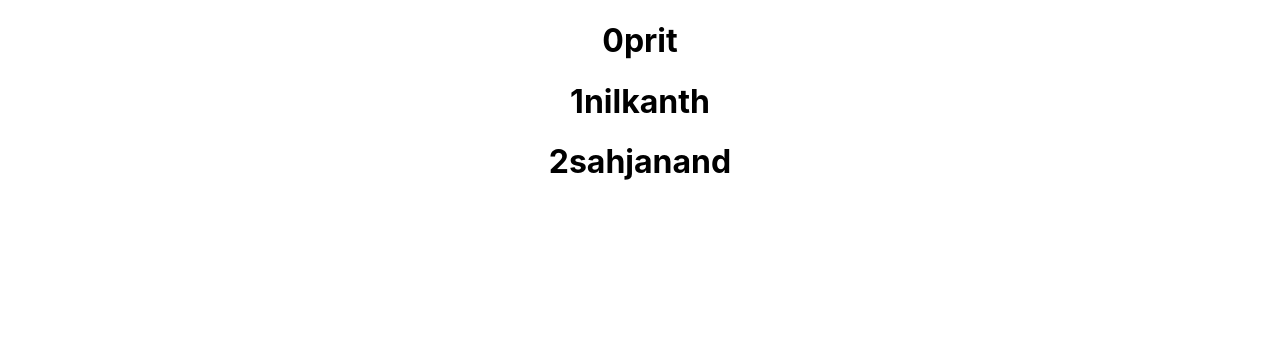
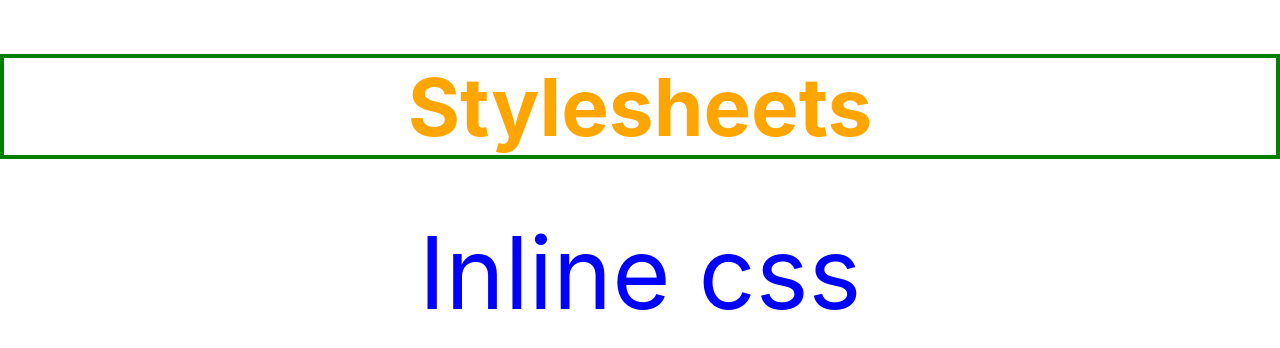
Before and after one commit to pritsakhvala/ReactJS-Course, a React (Create React App) app: page / in a window 1280 px wide. Shown: the top 348 px of the page. Built offline with nearby package versions, Linux system fonts and the light colour scheme.

Commit message:
css using stylesheet and inline css using object

```diff
--- a/src/App.js
+++ b/src/App.js
@@ -11,6 +11,8 @@ import Eventbind from "./Components/Eventbind";
 import ParentComponent from "./Components/ParentComponent";
 import ConditionalRender from "./Components/ConditionalRender";
 import NameList from "./Components/NameList";
+import StyleSheets from "./Components/StyleSheets";
+import InlineCss from "./Components/InlineCss";
 function App() {
   return (
     <div className="App">
@@ -26,7 +28,9 @@ function App() {
       <Eventbind />
       <ParentComponent />
       <ConditionalRender /> */}
-      <NameList />
+      {/* <NameList /> */}
+      <StyleSheets primary={true} />
+      <InlineCss />
     </div>
   );
 }
--- /dev/null
+++ b/src/Components/InlineCss.js
@@ -0,0 +1,12 @@
+import React from "react";
+
+const heading = {
+  fontSize: "100px",
+  color: "blue",
+};
+
+function InlineCss() {
+  return <div style={heading}>Inline css</div>;
+}
+
+export default InlineCss;
--- /dev/null
+++ b/src/Components/StyleSheets.js
@@ -0,0 +1,12 @@
+import React from "react";
+import "./myStyles.css";
+function StyleSheets(props) {
+  let className = props.primary ? "primary" : ""; //note conditionally apply class base on props values.
+  return (
+    <div>
+      <h1 className={`${className} font-xl`}>Stylesheets</h1>
+    </div>
+  );
+}
+
+export default StyleSheets;
--- /dev/null
+++ b/src/Components/myStyles.css
@@ -0,0 +1,7 @@
+.primary {
+  color: orange;
+}
+.font-xl {
+  font-size: 80px;
+  border: 4px solid green;
+}
```
